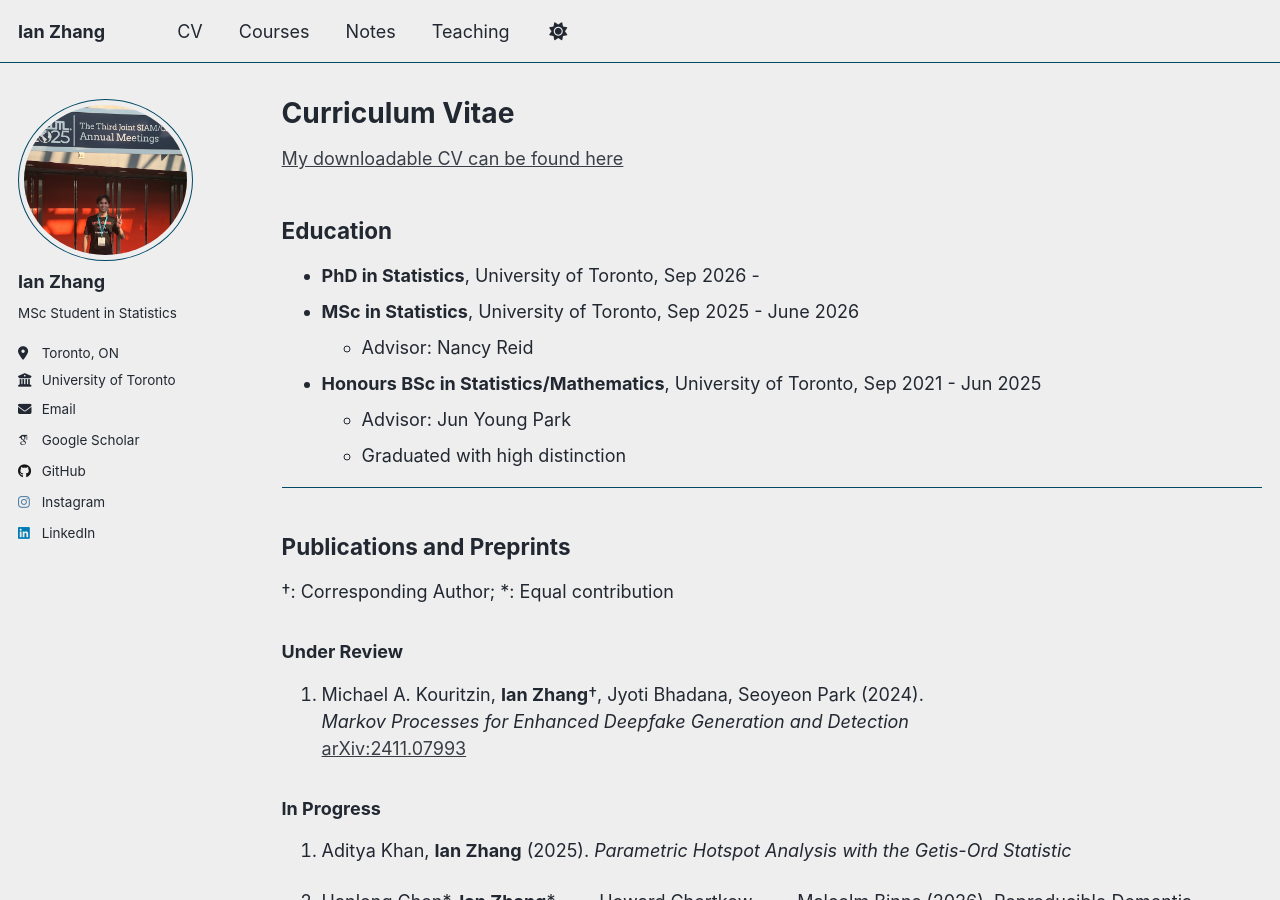
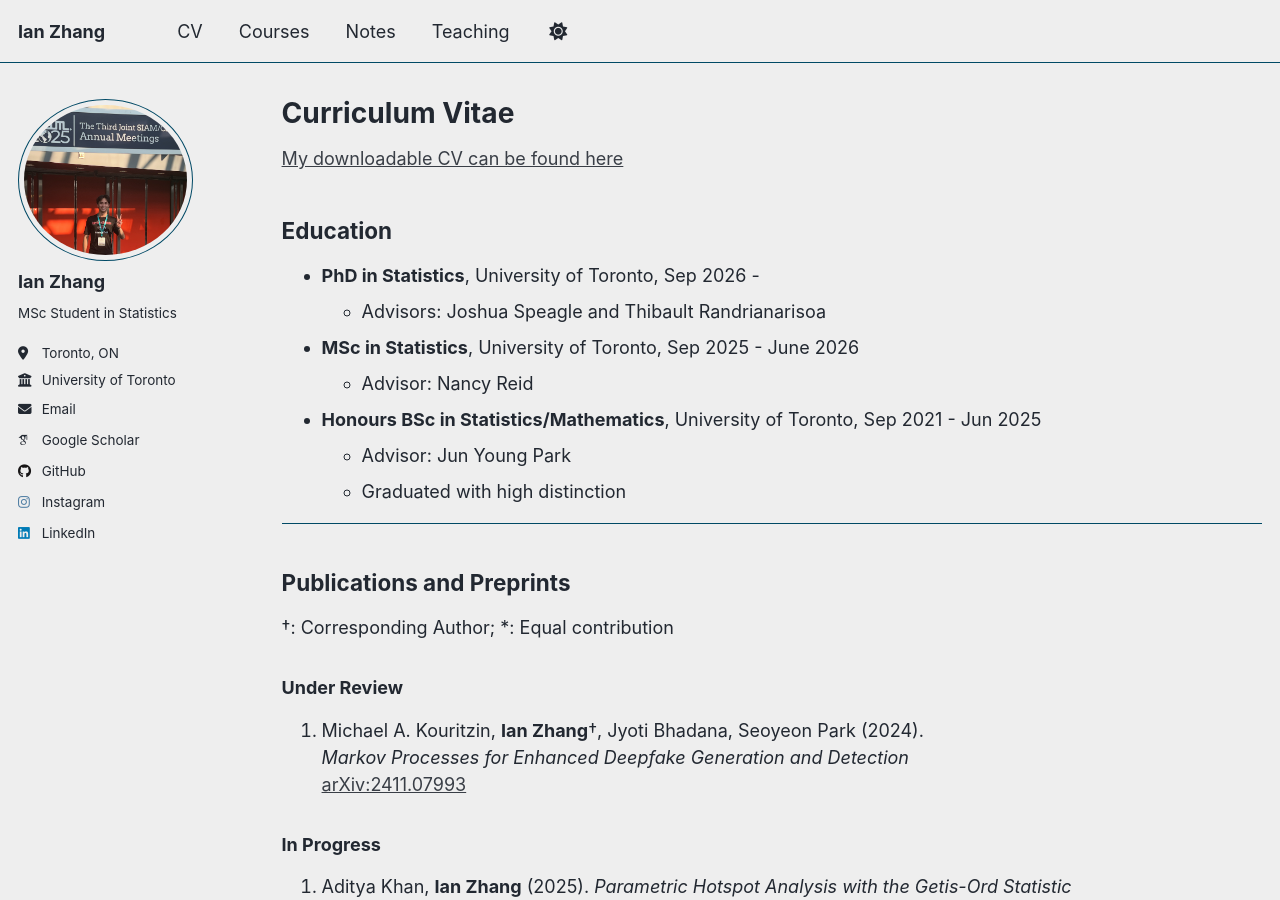
Before and after one commit to IanZhang42/ianwebsite, a Jekyll site: the page built from _pages/cv.md, in a window 1280 px wide and 900 px high. Built offline with Jekyll 4.4.1, drawn with Linux system fonts in a browser that asks for light colours; some web fonts are replaced; a script that is not in the unit is left out.

Commit message:
Add advisors to PhD education entry

```diff
--- a/_pages/cv.md
+++ b/_pages/cv.md
@@ -13,6 +13,7 @@ redirect_from:
 
 ## Education
 - **PhD in Statistics**, University of Toronto, Sep 2026 -
+  - Advisors: Joshua Speagle and Thibault Randrianarisoa
 - **MSc in Statistics**, University of Toronto, Sep 2025 - June 2026
   - Advisor: Nancy Reid
 - **Honours BSc in Statistics/Mathematics**, University of Toronto, Sep 2021 - Jun 2025
```
